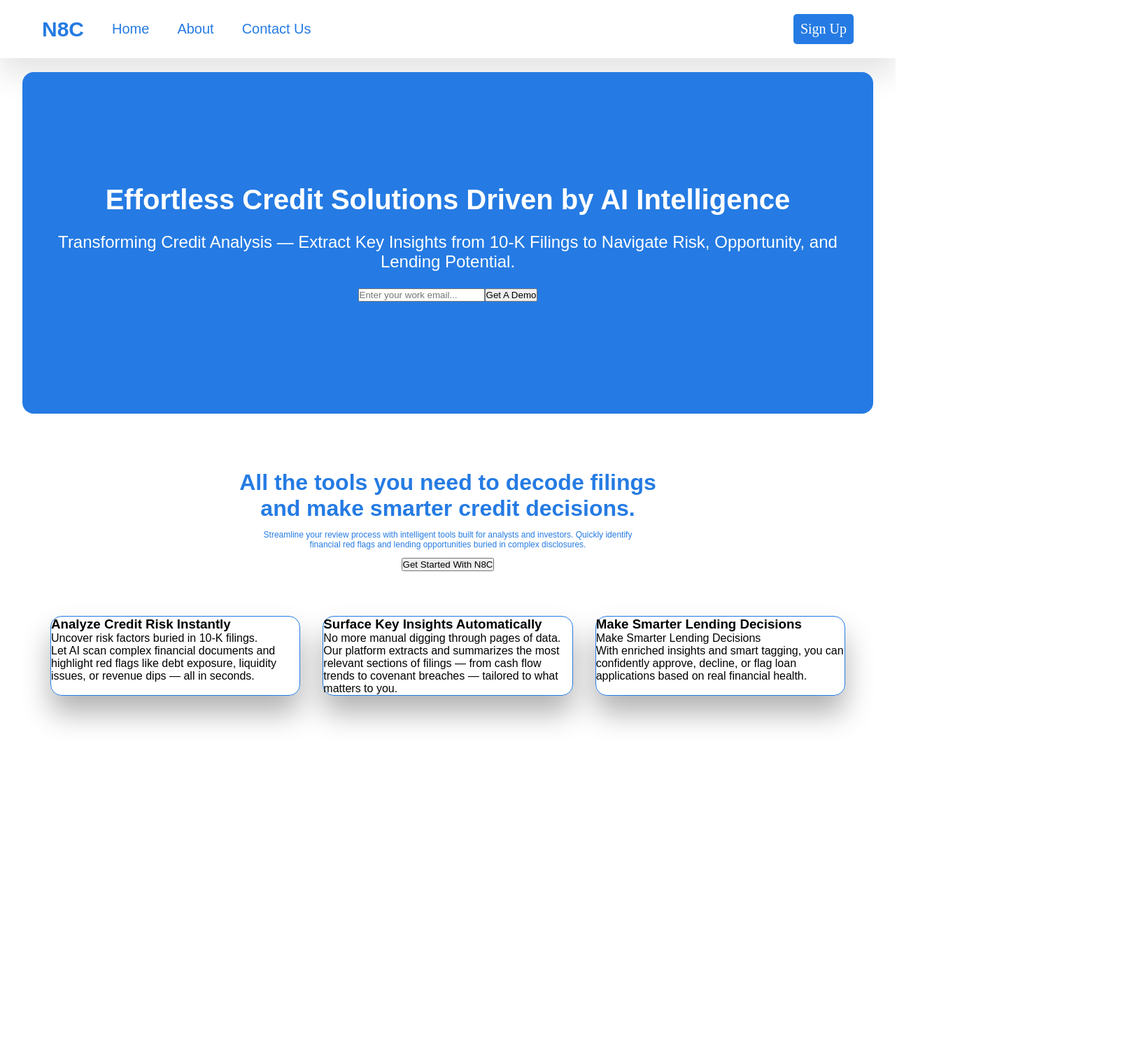
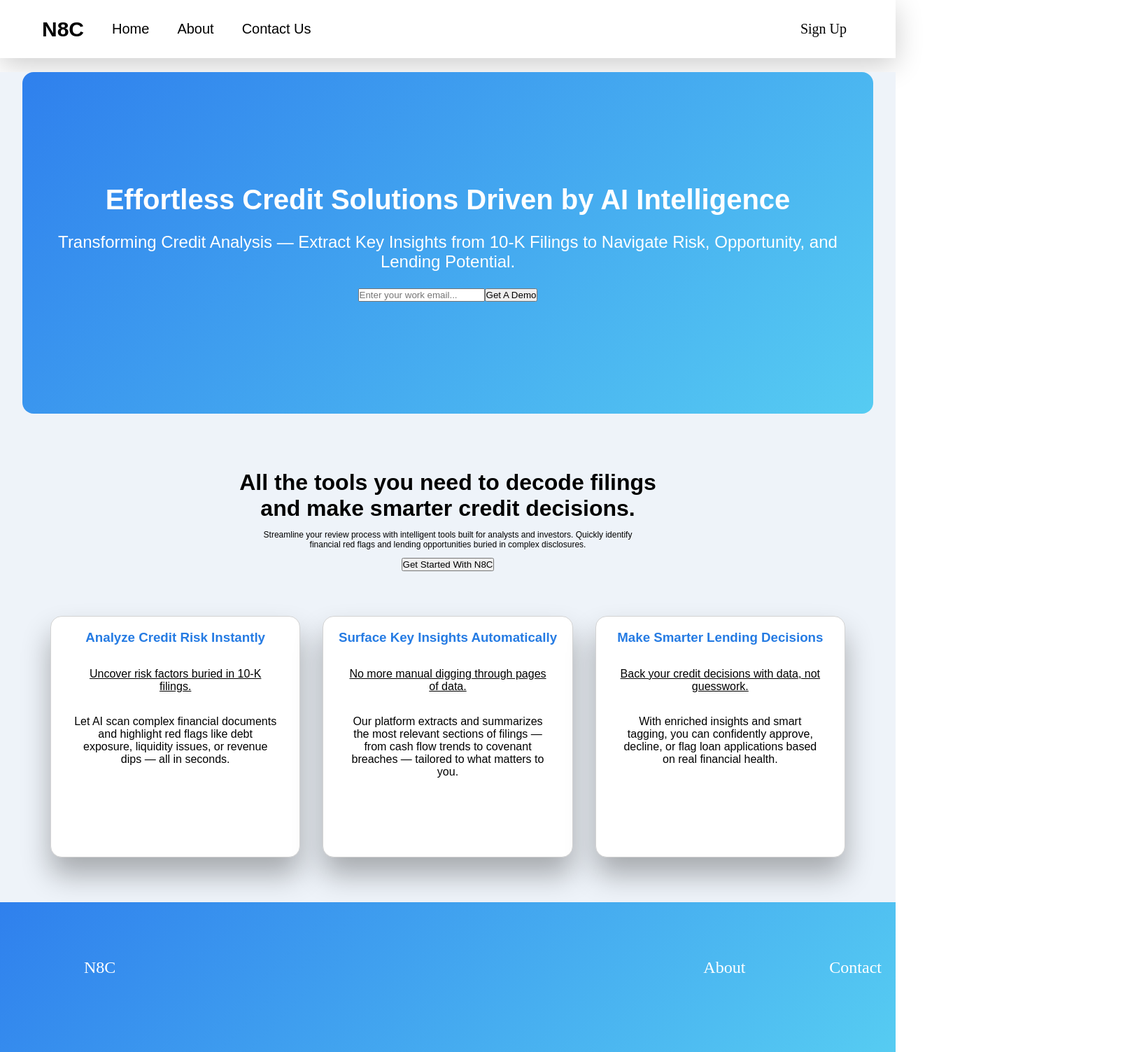
Before and after one commit to Kerlin-Augustin/n8c, a React (Vite) app in the folder frontend/: page / in a window 1280 px wide. Shown: the whole page at 70% size, 1605 px wide, since content can reach past the window. Before the commit the page ends 1058 px from the top, so only its background shows below. Built offline with nearby package versions, Linux system fonts and the light colour scheme; a web font is replaced by a local one.

Commit message:
completed landing page

```diff
--- a/frontend/src/pages/home/LandingPage.tsx
+++ b/frontend/src/pages/home/LandingPage.tsx
@@ -1,4 +1,8 @@
+import { useState } from 'react';
+
 const LandingPage = () => {
+
+  const [hover, setHover] = useState(false)
 
   const style: { [key: string]: React.CSSProperties } = {
     headerContainer: {
@@ -7,30 +11,33 @@
       justifyContent: 'space-between',
       padding: '1em 3em',
       fontSize: '20px',
-      boxShadow: '0 25px 40px rgba(0, 0, 0, 0.1)',
+      boxShadow: '0 10px 40px rgba(0, 0, 0, 0.2)',
       marginBottom: '1em'
     },
     headerLogo: {
       display: 'flex',
       alignItems: 'center',
-      color: 'rgb(37, 123, 227)',
+      color: 'black'
     },
     headerSignup: {
       display: 'flex',
       alignItems: 'center',
-      background: 'rgb(37, 123, 227)',
-      color: "white",
+      color: hover ? 'white' : 'black',
       borderRadius: '5px',
       padding: '.5em',
       cursor: 'pointer',
+      background: hover ? 'linear-gradient(135deg, #2f80ed, #56ccf2)' : '',
     },
     nav: {
       marginRight: '2em',
       fontFamily: '"Martian Mono", sans-serif',
       cursor: 'pointer',
     },
+    main: {
+      backgroundColor: '#eef3f9',
+    },
     mainSection: {
-      background: 'rgb(37, 123, 227)',
+      background: 'linear-gradient(135deg, #2f80ed, #56ccf2)',
       color: 'white',
       textAlign: 'center',
       padding: '10em 0em',
@@ -49,7 +56,6 @@
       textAlign: 'center',
       marginTop: '5em',
       fontFamily: '"Martian Mono", sans-serif',
-      color: 'rgb(37, 123, 227)',
     },
     bodySectionH2: {
       margin: '0 10em',
@@ -69,10 +75,41 @@
       fontFamily: '"Martian Mono", sans-serif',
     },
     sectionTailDiv: {
-      border: '1px solid rgb(37, 123, 227)',
       borderRadius: '1em',
       boxShadow: '0 25px 40px rgba(0, 0, 0, 0.3)',
       transition: 'box-shadow 0.3s ease',
+      paddingBottom: '5em',
+      textAlign: 'center',
+      background: 'white',
+      border: '1px solid lightgray'
+    },
+    sectionTailH3: {
+      margin: '1em 0',
+      color: 'rgb(37, 123, 227)',
+    },
+    sectionTailP: {
+      margin: '2em 2em',
+      textDecoration: 'underline'
+    },
+    sectionTailSecondP: {
+      margin: '2em 2em',
+    },
+    footer: {
+      background: 'linear-gradient(135deg, #2f80ed, #56ccf2)',
+      padding: '5em 0',
+      color: 'white'
+    },
+    footerSection: {
+      display: 'flex',
+      justifyContent: 'space-around',
+      fontSize: '24px',
+    },
+    footerSectionDiv: {
+      marginRight: '5em',
+    },
+    footerLogo: {
+      marginRight: '35em',
+      marginLeft: '5em',
     }
   }
 
@@ -96,12 +133,16 @@
               Contact Us
             </div>
           </div>
-          <div style={style.headerSignup}>
+          <div
+            style={style.headerSignup}
+            onMouseEnter={() => setHover(true)}
+            onMouseLeave={() => setHover(false)}
+          >
             Sign Up
           </div>
         </div>
       </nav>
-      <main>
+      <main style={style.main}>
         <section style={style.mainSection}>
           <div>
             <h1 style={style.mainSectionH1}>
@@ -130,41 +171,51 @@
         <section>
           <div style={style.sectionTail}>
             <div style={style.sectionTailDiv}>
-              <h3>
+              <h3 style={style.sectionTailH3}>
                 Analyze Credit Risk Instantly
               </h3>
-              <p>
+              <p style={style.sectionTailP}>
                 Uncover risk factors buried in 10-K filings.
               </p>
-              <p>
+              <p style={style.sectionTailSecondP}>
                 Let AI scan complex financial documents and highlight red flags like debt exposure, liquidity issues, or revenue dips — all in seconds.
               </p>
             </div>
             <div style={style.sectionTailDiv}>
-              <h3>
+              <h3 style={style.sectionTailH3}>
                 Surface Key Insights Automatically
               </h3>
-              <p>
+              <p style={style.sectionTailP}>
                 No more manual digging through pages of data.
               </p>
-              <p>
+              <p style={style.sectionTailSecondP}>
                 Our platform extracts and summarizes the most relevant sections of filings — from cash flow trends to covenant breaches — tailored to what matters to you.
               </p>
             </div>
             <div style={style.sectionTailDiv}>
-              <h3>
+              <h3 style={style.sectionTailH3}>
                 Make Smarter Lending Decisions
               </h3>
-              <p>
-                Make Smarter Lending Decisions
+              <p style={style.sectionTailP}>
+                Back your credit decisions with data, not guesswork.
               </p>
-              <p>
+              <p style={style.sectionTailSecondP}>
                 With enriched insights and smart tagging, you can confidently approve, decline, or flag loan applications based on real financial health.
               </p>
             </div>
           </div>
         </section>
       </main>
+      <footer style={style.footer}>
+        <section style={style.footerSection}>
+          <div style={style.footerLogo}>N8C</div>
+          <section style={style.footerSection}>
+            <div style={style.footerSectionDiv}>About</div>
+            <div style={style.footerSectionDiv}>Contact</div>
+            <div style={style.footerSectionDiv}>Terms and Conditions</div>
+          </section>
+        </section>
+      </footer>
     </>
   )
 }
```
